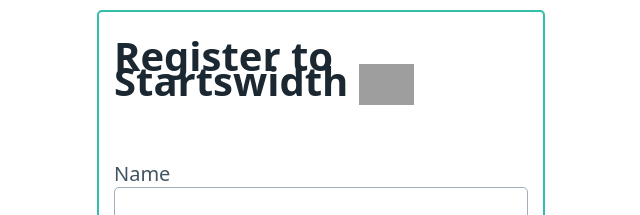
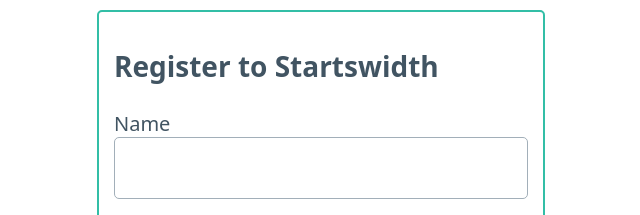
Before and after one commit to BiroNora/startswith4, a SvelteKit app: page /register/user in a window 1280 px wide. Shown: the top 215 px of the page, without its empty margins (319-959 px from the left). Built offline with nearby package versions, Linux system fonts and the light colour scheme; no server answers; the database is empty; grey boxes are pictures that could not be loaded.

Commit message:
User page + css added

```diff
--- a/src/routes/register/user/+page.svelte
+++ b/src/routes/register/user/+page.svelte
@@ -20,8 +20,8 @@
 </svelte:head>
 
 <div class="grid">
-  <div>
-    <h1>Register to Startswidth    <img src="../../256.png" alt="icon" width="55" height="55"/></h1>
+  <div class="rei">
+    <p>Register to Startswidth</p>
   </div>
 
 <form action="?/user" method="post" use:enhance>
@@ -103,6 +103,13 @@
 </div>
 
 <style>
+  .rei p {
+    position: relative;
+    line-height: normal;
+    font-size: 140%;
+    font-weight: bold;
+  }
+
   .hidden-textbox {
       visibility: hidden;
   }
```
